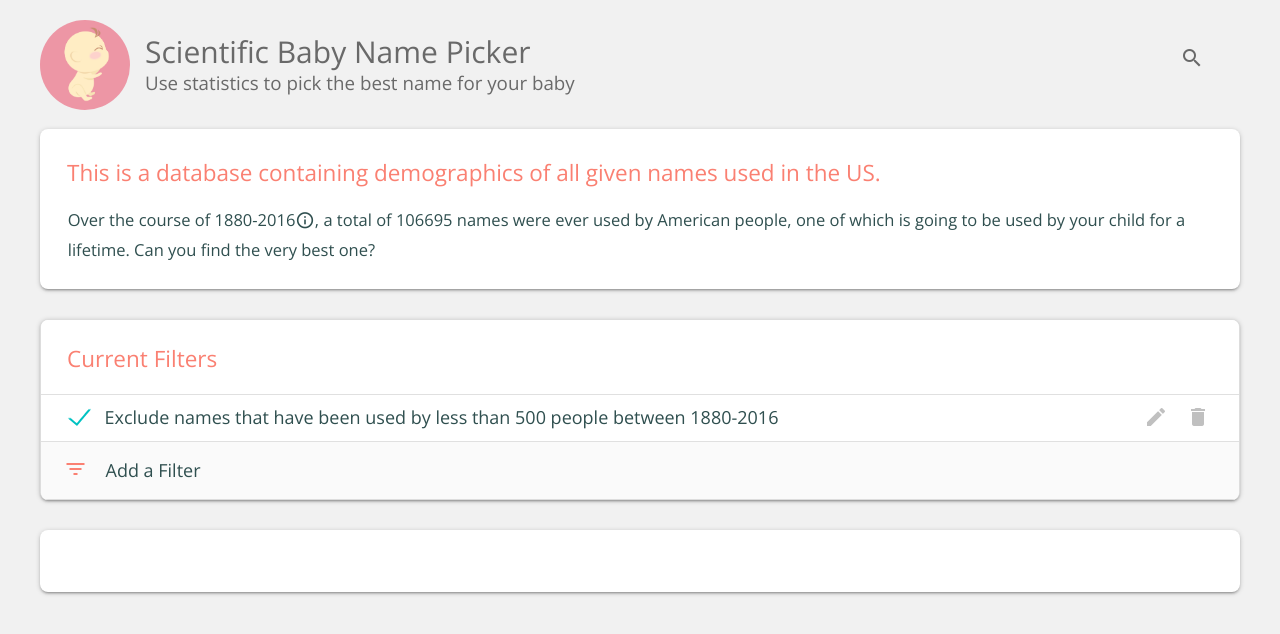
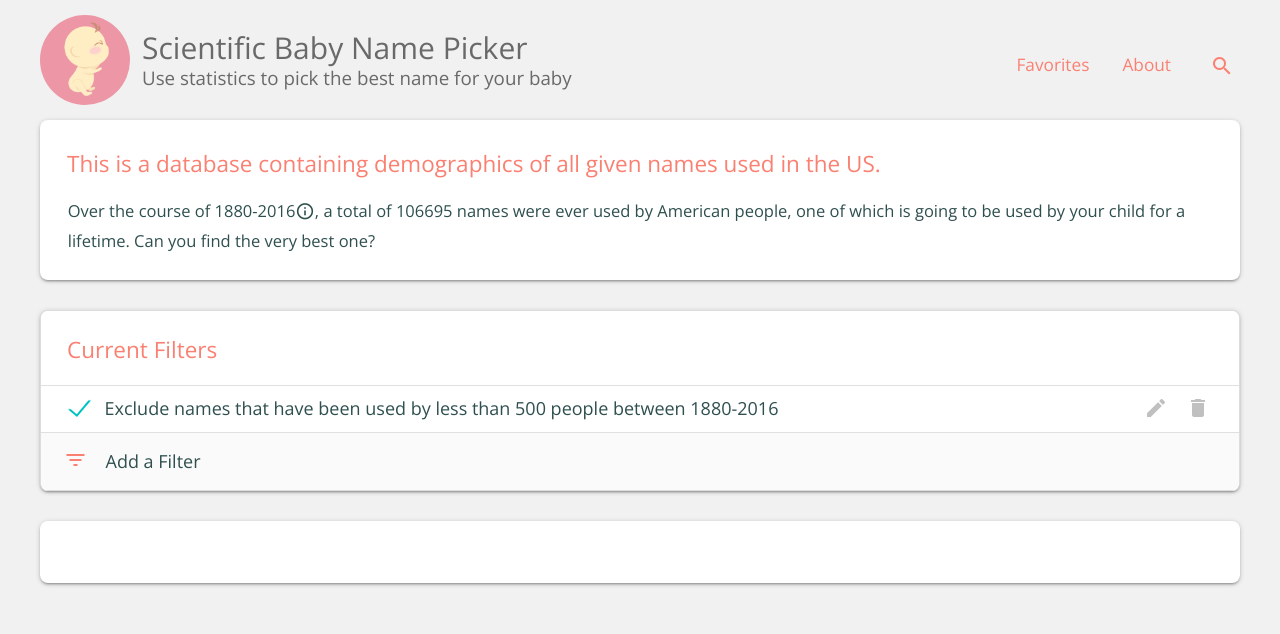
Before and after one commit to ZYinMD/scientific-baby-name-picker, a website: page app/public/index.html in a window 1280 px wide. Drawn offline with nearby package versions, Linux system fonts and the light colour scheme; no server answers.

Commit message:
add header links

```diff
--- a/app/public/css/header.css
+++ b/app/public/css/header.css
@@ -2,23 +2,25 @@ header {
   align-items: center;
   display: flex;
   color: DimGray;
+  margin-top: 1rem;
+  margin-bottom: 1rem;
 }
 
 header h1 {
-  padding: 0.5rem 0 0.3rem 0;
+  padding: 0 0 0.3rem 0;
   margin: 0;
   font-size: 2rem;
 }
 
 header h2 {
+  font-size: 1.25rem;
   margin: 0;
-  font-size: 1.25rem;
 }
 
 #logo {
   border-radius: 100%;
   max-width: 6rem;
-  margin: 1.3rem 1rem 0.8rem 0;
+  margin-right: 0.8rem;
 }
 
 .masthead {
@@ -29,7 +31,8 @@ header h2 {
   display: flex;
   height: 5rem;
   align-items: center;
-  border-radius: 0.5rem;
+  justify-content: flex-end;
+  margin-right: -2rem; /*I don't know why the <form> has a original width that's very big, and can't be modified in any other good ways*/
 }
 
 #search input {
@@ -56,9 +59,9 @@ header h2 {
 #search button {
   cursor: pointer;
   position: relative;  /*move the magnifying glass into the search box*/
+  top: 0.25rem;
   right: 2rem;
   border: none;
-  color: inherit;
   background-color: inherit;
   cursor: pointer;
   font-size: 1.7rem;
@@ -67,3 +70,9 @@ header h2 {
 #search button:active {
   z-index: 2; /*when being clicked, the input will lose focus and become 1 again, so button needs to be higher*/
 }
+
+.header__link {
+  margin-left: 2.2rem;
+  padding-top: 0.7rem;
+  font-size: 1.15rem;
+}
--- a/app/public/css/style.css
+++ b/app/public/css/style.css
@@ -24,6 +24,7 @@ ol, ul{
 }
 
 #heart.favorite,
+.header__link,
 .F,
 .theme { /*the theme of the app*/
   color: salmon;
--- a/app/public/index.html
+++ b/app/public/index.html
@@ -20,8 +20,6 @@
   <script defer src="https://cdnjs.cloudflare.com/ajax/libs/Chart.js/2.4.0/Chart.min.js"></script>
   <script defer src="scripts/frontend.js"></script>
   <link rel="shortcut icon" type="image/png" href="imgs/favicon.png">
-
-
 </head>
 
 <body>
@@ -31,9 +29,11 @@
       <h1>Scientific Baby Name Picker</h1>
       <h2>Use statistics to pick the best name for your baby</h2>
     </div>
+    <a class="header__link" title="Favorited Names">Favorites</a>
+    <a class="header__link" title="About this app">About</a>
     <form id="search">
       <input type="search" name="name-search" class="browser-default">
-      <button type="submit"><i class="material-icons">search</i></button>
+      <button class="header__link" type="submit"><i class="material-icons">search</i></button>
     </form>
   </header>
 
--- a/app/public/scripts/frontend.js
+++ b/app/public/scripts/frontend.js
@@ -398,6 +398,7 @@ function searchInit() {
     console.log('submit!');
     event.preventDefault();
     var name = $('#search input').val().trim();
+    if (name == '') return;
     $('#modal').modal('open');
     $('#search input').val('');
     populateModal(name);
```
